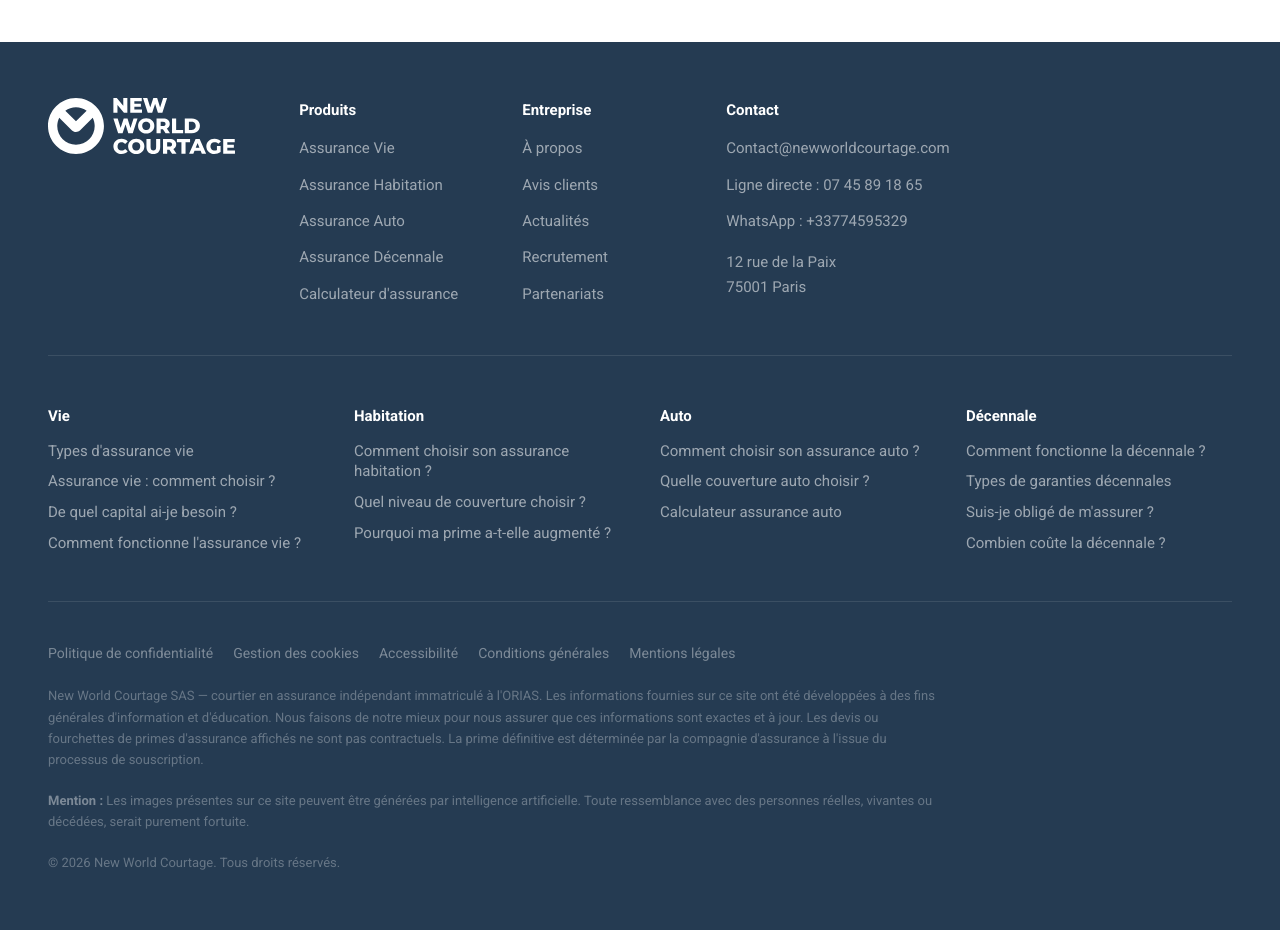
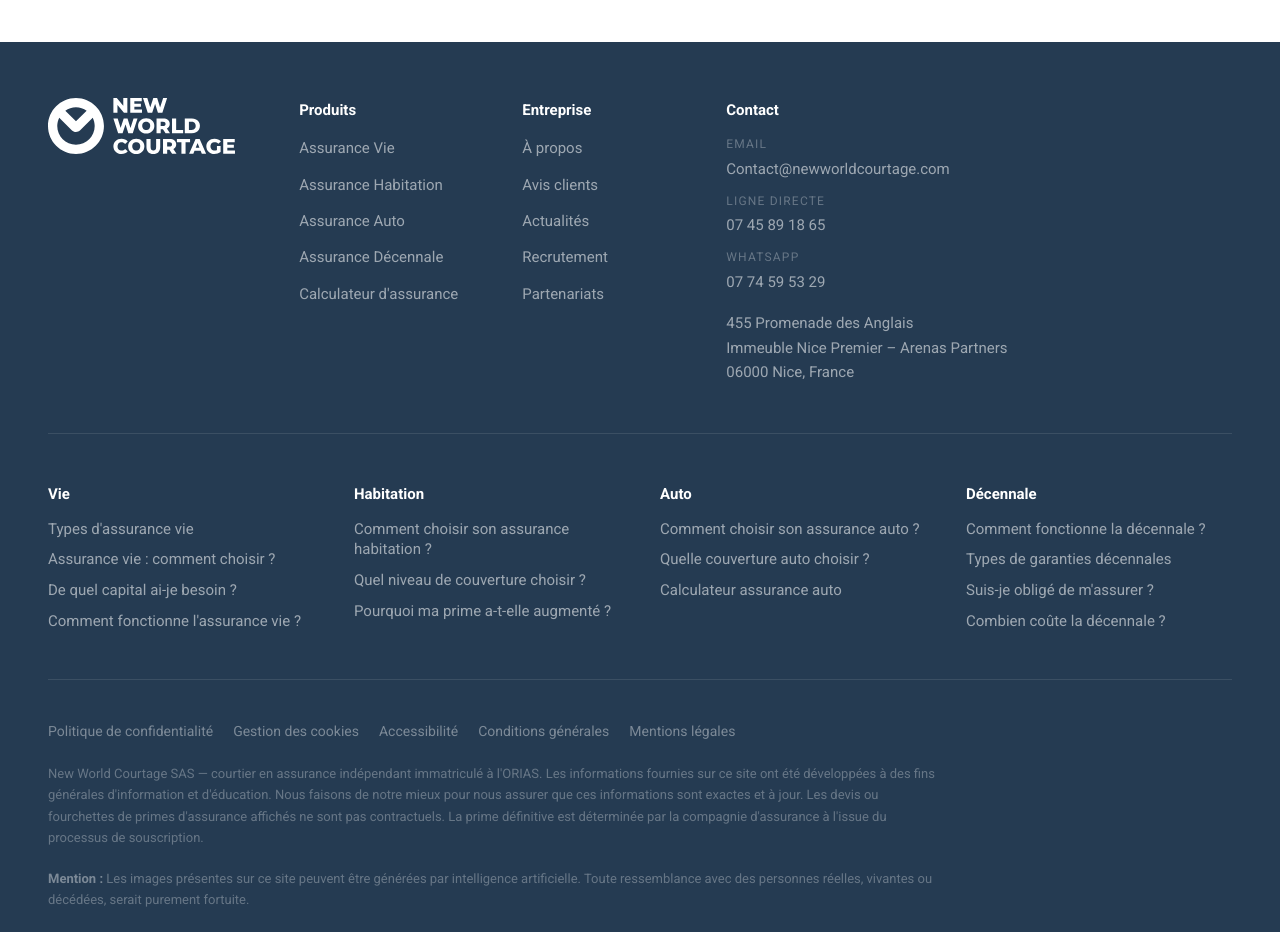
Before and after one commit to mehdibenrabiaa/new_world_courtage, a Next.js app: page / in a window 1280 px wide. Shown: the part 5680-6612 px from the top of the page. Built offline with nearby package versions, Linux system fonts and the light colour scheme.

Commit message:
feat: formatted contacts, WhatsApp display, and update address to Nice

```diff
--- a/components/Footer.js
+++ b/components/Footer.js
@@ -28,8 +28,9 @@ const CONTACT = {
   email: "Contact@newworldcourtage.com",
   phone: "07 45 89 18 65",
   tel: "+33745891865",
-  whatsapp: "+33774595329",
-  address: ["12 rue de la Paix", "75001 Paris"],
+  whatsappDisplay: "07 74 59 53 29",
+  whatsappHref: "https://wa.me/33774595329",
+  address: ["455 Promenade des Anglais", "Immeuble Nice Premier – Arenas Partners", "06000 Nice, France"],
 };
 
 const GUIDE_LINKS = [
@@ -120,19 +121,22 @@ export default function Footer() {
             <div className="flex flex-col gap-3 min-w-[140px]">
               <h3 className="text-[15px] font-bold text-white">Contact</h3>
               <ul className="flex flex-col gap-2.5">
-                <li>
+                <li className="flex flex-col">
+                  <span className="text-[12px] uppercase tracking-widest text-white/30 mb-0.5">Email</span>
                   <a href={`mailto:${CONTACT.email}`} className="text-[15px] text-white/55 hover:text-white transition-colors break-all">
                     {CONTACT.email}
                   </a>
                 </li>
-                <li>
+                <li className="flex flex-col">
+                  <span className="text-[12px] uppercase tracking-widest text-white/30 mb-0.5">Ligne directe</span>
                   <a href={`tel:${CONTACT.tel}`} className="text-[15px] text-white/55 hover:text-white transition-colors">
-                    Ligne directe : {CONTACT.phone}
+                    {CONTACT.phone}
                   </a>
                 </li>
-                <li>
-                  <a href={`https://wa.me/${CONTACT.whatsapp.replace('+', '')}`} target="_blank" rel="noopener noreferrer" className="text-[15px] text-white/55 hover:text-white transition-colors">
-                    WhatsApp : {CONTACT.whatsapp}
+                <li className="flex flex-col">
+                  <span className="text-[12px] uppercase tracking-widest text-white/30 mb-0.5">WhatsApp</span>
+                  <a href={CONTACT.whatsappHref} target="_blank" rel="noopener noreferrer" className="text-[15px] text-white/55 hover:text-white transition-colors">
+                    {CONTACT.whatsappDisplay}
                   </a>
                 </li>
               </ul>
--- a/pages/a-propos/index.js
+++ b/pages/a-propos/index.js
@@ -123,6 +123,9 @@ export default function AProposPage() {
                 email: "Contact@newworldcourtage.com",
                 address: {
                   "@type": "PostalAddress",
+                  streetAddress: "455 Promenade des Anglais, Immeuble Nice Premier – Arenas Partners",
+                  addressLocality: "Nice",
+                  postalCode: "06000",
                   addressCountry: "FR",
                 },
                 areaServed: { "@type": "Country", name: "France" },
--- a/pages/index.js
+++ b/pages/index.js
@@ -63,6 +63,9 @@ export default function Home() {
               email: "Contact@newworldcourtage.com",
               address: {
                 "@type": "PostalAddress",
+                streetAddress: "455 Promenade des Anglais, Immeuble Nice Premier – Arenas Partners",
+                addressLocality: "Nice",
+                postalCode: "06000",
                 addressCountry: "FR",
               },
               areaServed: {
```
